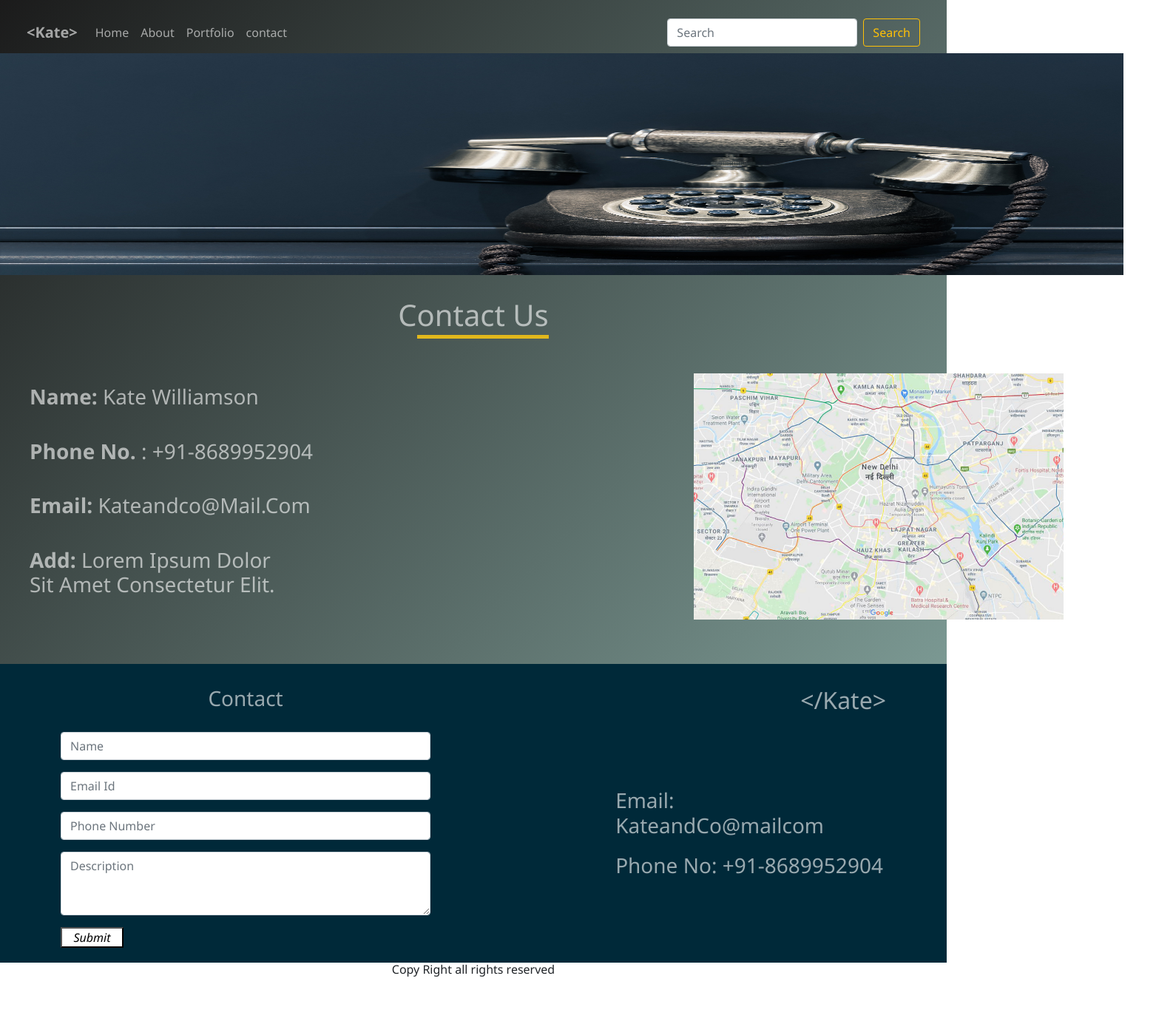
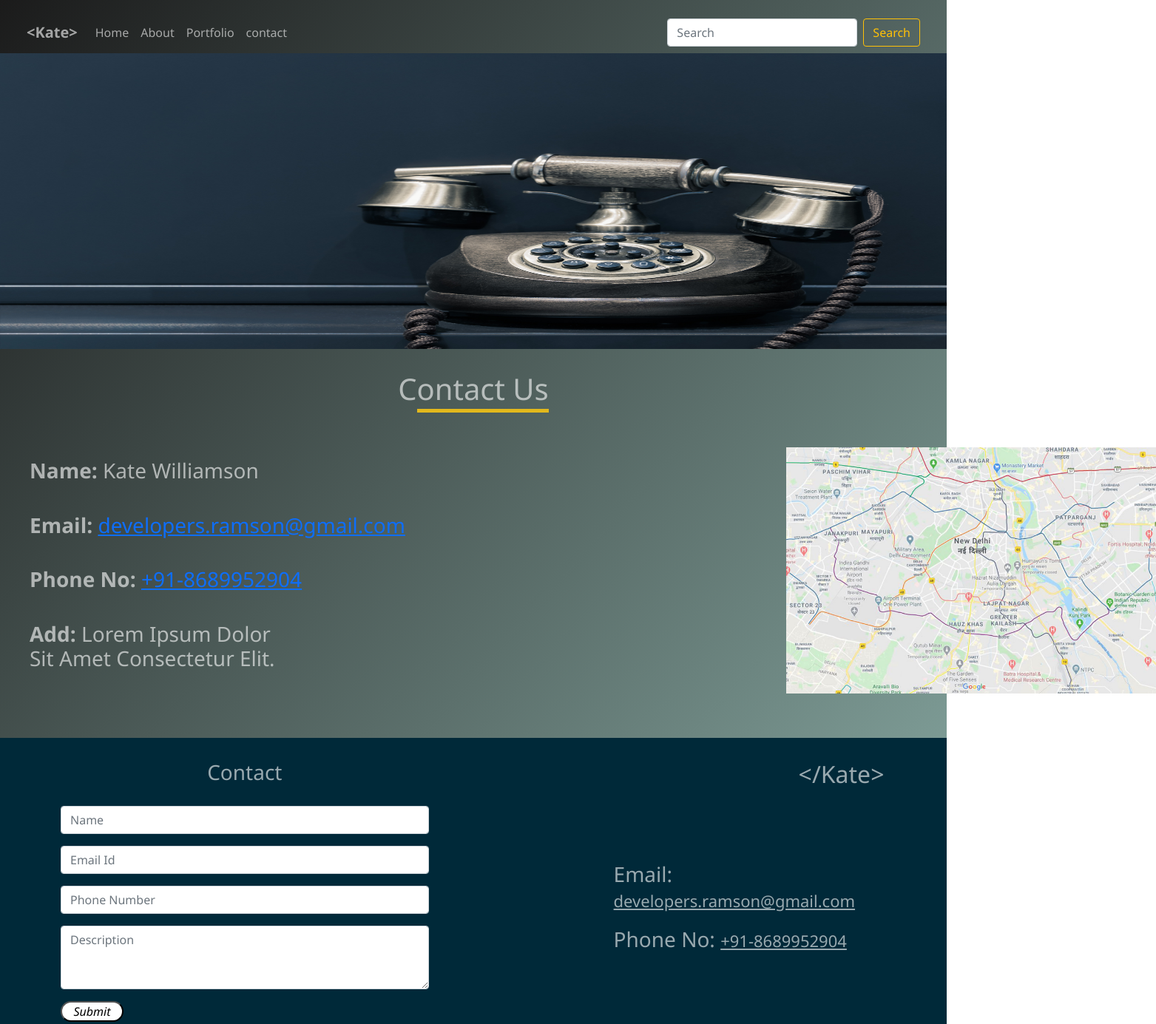
Before and after one commit to AyushAher/KateWilliamson, a plain HTML site: page Contact.html in a window 1280 px wide. Shown: the top 1385 px of the page at 74% size, 1563 px wide, since content can reach past the window. Before the commit the page ends 1332 px from the top, so only its background shows below. Drawn offline with nearby package versions, Linux system fonts and the light colour scheme.

Commit message:
Email, Phone changed

```diff
--- a/Contact.html
+++ b/Contact.html
@@ -55,8 +55,9 @@
             <div class="info">
 
                 <h3><span>Name:</span> Kate Williamson</h3>
-                <h3><span>Phone No.</span> : +91-8689952904</h3>
-                <h3><span>Email:</span> Kateandco@Mail.Com</h3>
+                <h3><span>Email: </span><a href="mailto:developers.ramson@gmail.com">developers.ramson@gmail.com</a>
+                </h3>
+                <h3><span>Phone No: </span><a href="tel:+91-8689952904">+91-8689952904</a></h3>
                 <h3><span>Add:</span> Lorem Ipsum Dolor <br>
                     Sit Amet Consectetur Elit. </h3>
             </div>
@@ -92,8 +93,9 @@
             <div class="info">
                 <h2>&lt;&#47;Kate&gt;</h2>
                 <div class="information">
-                    <h3><span>Email: </span>KateandCo@mailcom</h3>
-                    <h3><span>Phone No: </span>+91-8689952904</h3>
+                    <h3><span>Email: </span><a href="mailto:developers.ramson@gmail.com">developers.ramson@gmail.com</a>
+                    </h3>
+                    <h3><span>Phone No: </span><a href="tel:+91-8689952904">+91-8689952904</a></h3>
                 </div>
             </div>
         </div>
--- a/sass/contact.scss
+++ b/sass/contact.scss
@@ -1,9 +1,10 @@
 @import "variable";
 
 .hero {
+  overflow: hidden;
   img {
-    width: 1519px;
-    height: 300px;
+    height: 50vh;
+    width: 100vw;
   }
 }
 #contact {
@@ -30,7 +31,7 @@
   }
   .map {
     img {
-        margin: 5% 0 0 95%;
+      margin: 5% 0 0 95%;
       width: 500px;
     }
   }
--- a/sass/global.scss
+++ b/sass/global.scss
@@ -50,6 +50,7 @@ body {
     button {
       background: $white;
       width: 85px;
+      border-radius: 25px;
 
       a {
         text-decoration: none;
@@ -73,6 +74,11 @@ body {
       h3 {
         margin: 20px 0;
       }
+      a {
+        display: inline-block;
+        font-size: 22px;
+        color: $primaryTextColor;
+      }
     }
   }
   .copy {
```
Also changed, not shown: about.html (+5 -3 lines), index.html (+4 -3 lines), css/contact.css, css/global.css, css/index.css, 3 other files.
